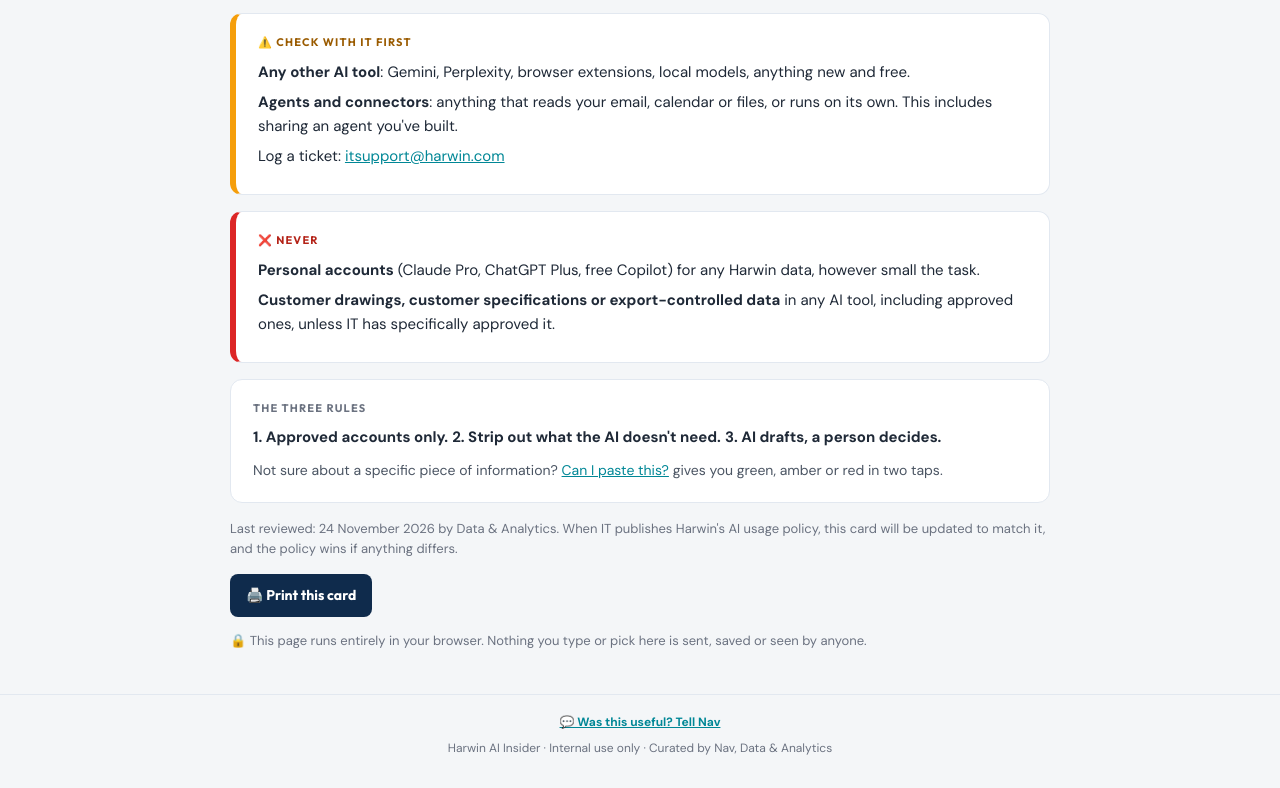
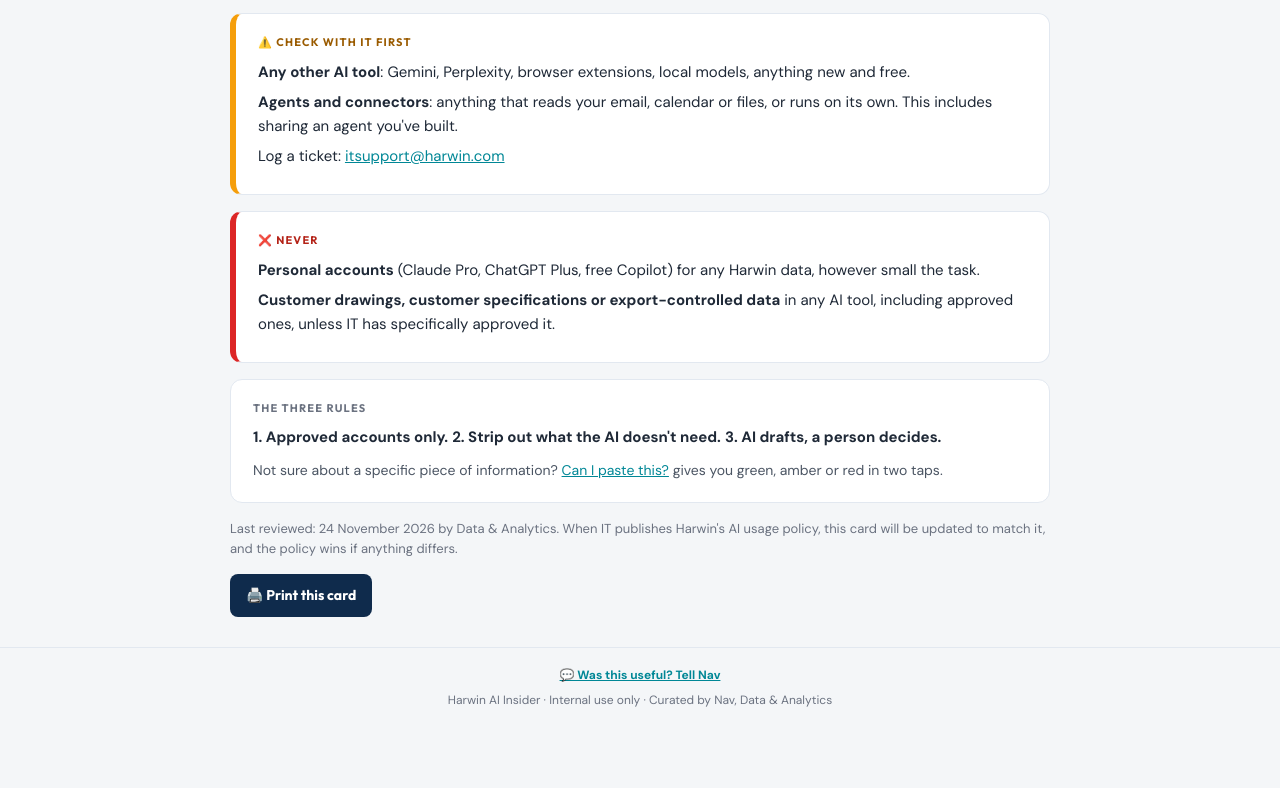
Before and after one commit to Harwin-1/harwin-ai-insider, a plain HTML site: page approved-tools/index.html in a window 1280 px wide. Shown: the part 380-1168 px from the top of the page. After the commit the page ends 1120 px from the top, so only its background shows below. Drawn offline with Linux system fonts and the light colour scheme.

Commit message:
Tools: remove browser-only privacy line

```diff
--- a/approved-tools/index.html
+++ b/approved-tools/index.html
@@ -80,7 +80,6 @@
 <p class="fine" style="margin-top:0">Last reviewed: 24 November 2026 by Data &amp; Analytics. When IT publishes Harwin's AI usage policy, this card will be updated to match it, and the policy wins if anything differs.</p>
 <div class="btns noprint"><button class="btn" onclick="window.print()">🖨️ Print this card</button></div>
 
-<p class="fine">🔒 This page runs entirely in your browser. Nothing you type or pick here is sent, saved or seen by anyone.</p>
 </div></main>
 <footer><div class="wrap"><a href="mailto:nsingh@harwin.com?subject=Approved%20AI%20tools%20at%20Harwin%20%E2%80%94%20feedback" style="font-weight:700">💬 Was this useful? Tell Nav</a><br><span style="display:inline-block;margin-top:6px">Harwin AI Insider &middot; Internal use only &middot; Curated by Nav, Data &amp; Analytics</span></div></footer>
 <div class="toast" id="toast"></div>
```
Also changed, not shown: glossary/index.html (+0 -1 lines), prompt-builder/index.html (+0 -1 lines), tools/index.html (+0 -1 lines), which-tool/index.html (+0 -1 lines), worth-automating/index.html (+0 -1 lines).
